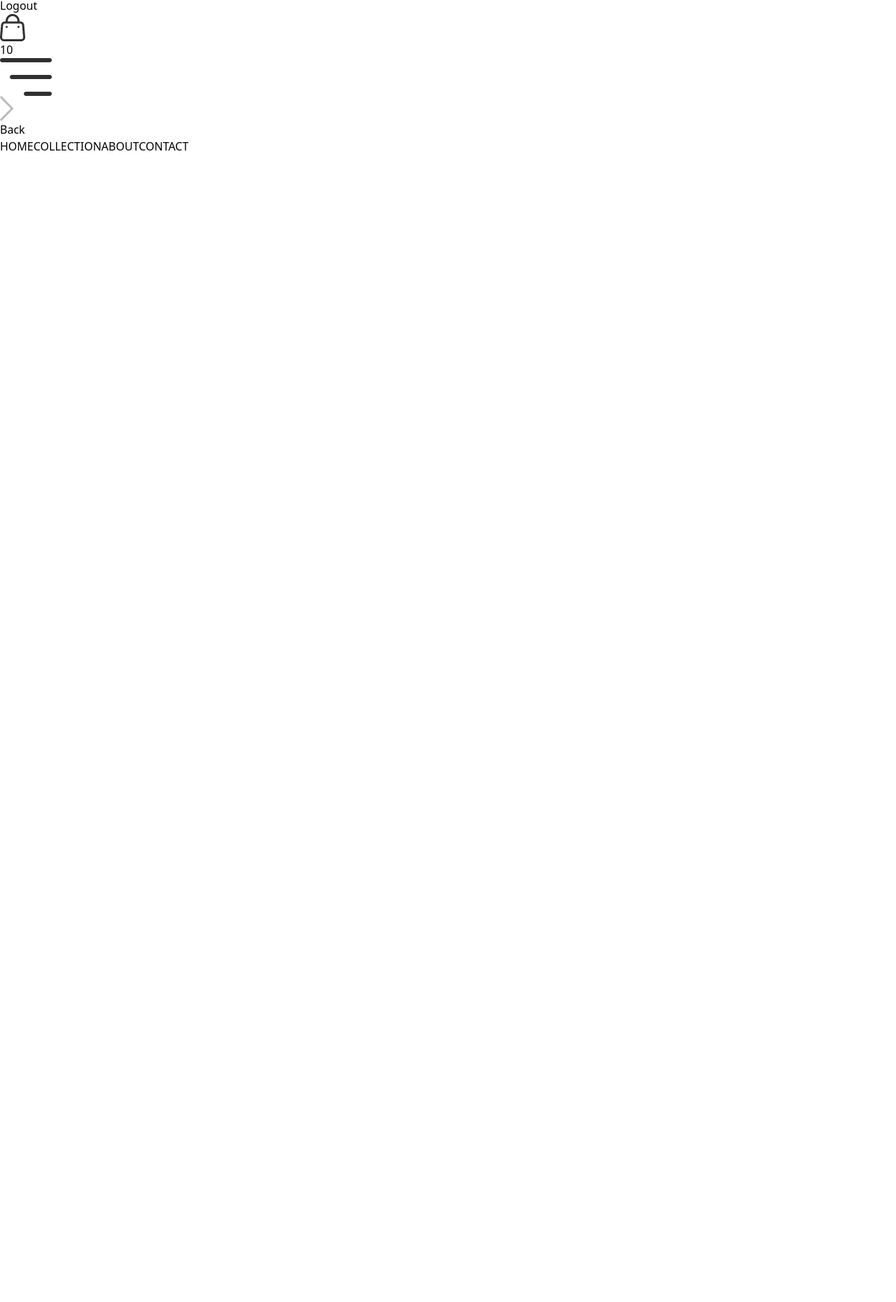
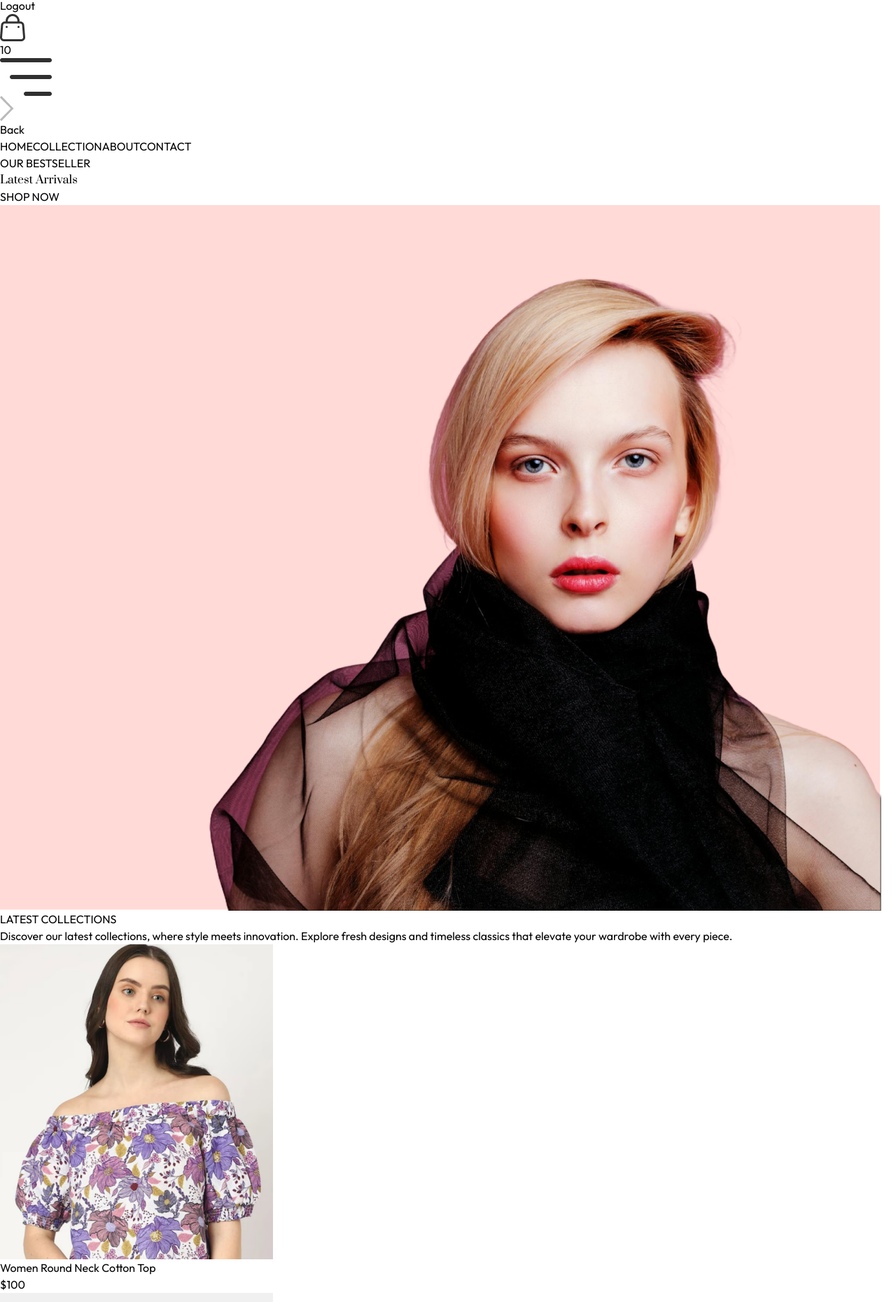
Before and after one commit to akshatkakkar1/E-Commerce-App, a React (Vite) app in the folder frontend/: page / in a window 1280 px wide. Shown: the part 376-2236 px from the top of the page at 70% size. Before the commit the page ends 800 px from the top, so only its background shows below. Built offline with nearby package versions, Linux system fonts and the light colour scheme.

Commit message:
Hero_Component

```diff
--- /dev/null
+++ b/frontend/src/components/Hero.jsx
@@ -0,0 +1,36 @@
+import React from 'react'
+import { assets } from '../assets/assets'
+
+const Hero = () => {
+  return (
+    <div className='flex flex-col sm:flex-row border border-gray-400'>
+        {/* Hero left side */}
+        <div className='w-full sm:w-1/2 flex items-center justify-center py-10 sm:py-0'>
+            <div className='text-[#414141]'>
+                <div className='flex items-center gap-2'>
+                    <p className='w-8 md:w-11 h-[2px] bg-[#414141]'></p>
+                    <p className='font-medium text-sm md:text-base'>OUR BESTSELLER</p>
+
+                </div>
+                <h1 className='prata-regular text-3xl sm:py-3 lg:text-5xl leading-relaxed'>
+                    Latest Arrivals
+                </h1>
+                <div className='flex items-center gap-2'>
+
+                <p className='font-semibold text-sm md:text-base'>SHOP NOW</p>
+                <p className='w-8 md:w-11 h-[2px] bg-[#414141]'></p>
+                </div>
+                <div>
+
+                </div>
+            </div>
+
+        </div>
+
+        {/* Hero right side */}
+        <img className='w-full sm:w-1/2' src={assets.hero_img} alt=""/>
+        </div>
+  )
+}
+
+export default Hero
--- /dev/null
+++ b/frontend/src/components/LatestCollection.jsx
@@ -0,0 +1,33 @@
+import React, { useContext, useEffect, useState } from 'react'
+import { ShopContext } from '../context/ShopContext'
+import Title from './Title';
+import ProductItem from './ProductItem';
+
+const LatestCollection = () => {
+    const {products} = useContext(ShopContext);
+    const [latestProducts,setLatestProducts] = useState([]);
+    useEffect(()=>{
+       setLatestProducts(products.slice(0,10));
+    },[])
+  return (
+    <div className='my-10'>
+        <div className='text-center py-8 text-3xl'>
+        <Title text1={'LATEST'} text2={'COLLECTIONS'}/>
+        <p className='w-3/4 m-auto text-xs sm:text-sm md:text-base text-gray-600'>
+        Discover our latest collections, where style meets innovation. Explore fresh designs and timeless classics that elevate your wardrobe with every piece.
+
+        </p>
+        </div>
+        {/* rendring latest products */}
+        <div className='grid grid-cols-2 sm:grid-cols-3 md:grid-cols-4 lg:grid-cols-5 gap-4 gap-y-6'>
+            {latestProducts.map((item,index)=>(
+                <ProductItem key={index} id= {item._id} image={item.image} name={item.name} price={item.price} />
+            ))
+
+            }
+        </div>
+    </div>
+  )
+}
+
+export default LatestCollection
--- /dev/null
+++ b/frontend/src/components/ProductItem.jsx
@@ -0,0 +1,17 @@
+import React, { useContext } from 'react'
+import { ShopContext } from '../context/ShopContext'
+import { Link } from 'react-router-dom';
+const ProductItem = ({id,image,name,price}) => {
+    const {currency} = useContext(ShopContext);
+  return (
+    <Link className='text-gray-700 cursor-pointer' to={`/product/${id}`}>
+        <div className='overflow-hidden'>
+        <img className='hover:scale-110 transition ease-in-out' src={image[0]} alt="" />
+        </div>
+        <p className='pt-3 pb-1 text-sm'>{name}</p>
+        <p className='text-sm font-medium'>{currency}{price}</p>
+    </Link>
+  )
+}
+
+export default ProductItem
--- /dev/null
+++ b/frontend/src/components/Title.jsx
@@ -0,0 +1,12 @@
+import React from 'react'
+
+const Title = ({text1,text2}) => {
+  return (
+    <div className='inline-flex gap-2 items-center mb-3'>
+        <p className='text-gray-500'>{text1} <span className='text-gray-700 font-medium'>{text2}</span></p>
+        <p className='w-8 sm:w-12 h-[1px] sm:h-[2px] bg-gray-700'></p>
+    </div>
+  )
+}
+
+export default Title
--- /dev/null
+++ b/frontend/src/context/ShopContext.jsx
@@ -0,0 +1,22 @@
+import { createContext } from "react";
+import { products } from "../assets/assets";
+export const ShopContext = createContext();
+
+const ShopContextProvider = (props) =>{
+    const currency = '$';
+    const delivery_fee = 10;
+    const value = {
+        products,
+        currency,
+        delivery_fee
+
+    }
+
+    return (
+        <ShopContext.Provider value={value}>
+            {props.children}
+        </ShopContext.Provider>
+    )
+}
+
+export default ShopContextProvider;
--- a/frontend/src/index.css
+++ b/frontend/src/index.css
@@ -1,3 +1,5 @@
+@import url('https://fonts.googleapis.com/css2?family=Outfit:wght@100..900&family=Prata&display=swap');
+
 @tailwind base;
 @tailwind components;
 @tailwind utilities;
@@ -5,3 +7,11 @@
 a.active hr{
     display: block;
 }
+*{
+    font-family:Outfit;
+}
+.prata-regular {
+  font-family: "Prata", serif;
+  font-weight: 400;
+  font-style: normal;
+}
--- a/frontend/src/main.jsx
+++ b/frontend/src/main.jsx
@@ -3,9 +3,12 @@
 import './index.css'
 import App from './App.jsx'
 import { BrowserRouter } from 'react-router-dom'
+import ShopContextProvider from './context/ShopContext.jsx'
 
 createRoot(document.getElementById('root')).render(
   <BrowserRouter>
+  <ShopContextProvider>
     <App />
+  </ShopContextProvider>
   </BrowserRouter>,
 )
--- a/frontend/src/pages/Home.jsx
+++ b/frontend/src/pages/Home.jsx
@@ -1,8 +1,14 @@
 import React from 'react'
+import Hero from '../components/Hero'
+import LatestCollection from '../components/LatestCollection'
 
 const Home = () => {
   return (
-    <div></div>
+    <div>
+      <Hero />
+      <LatestCollection />
+      <h1 className='flex items-center justify-center'>Made By <span className='text-red-600'>&#9829;</span> with Akshat</h1>
+    </div>
   )
 }
 
```
Also changed, not shown: frontend/src/components/Navbar.jsx (line endings or trailing spaces).
